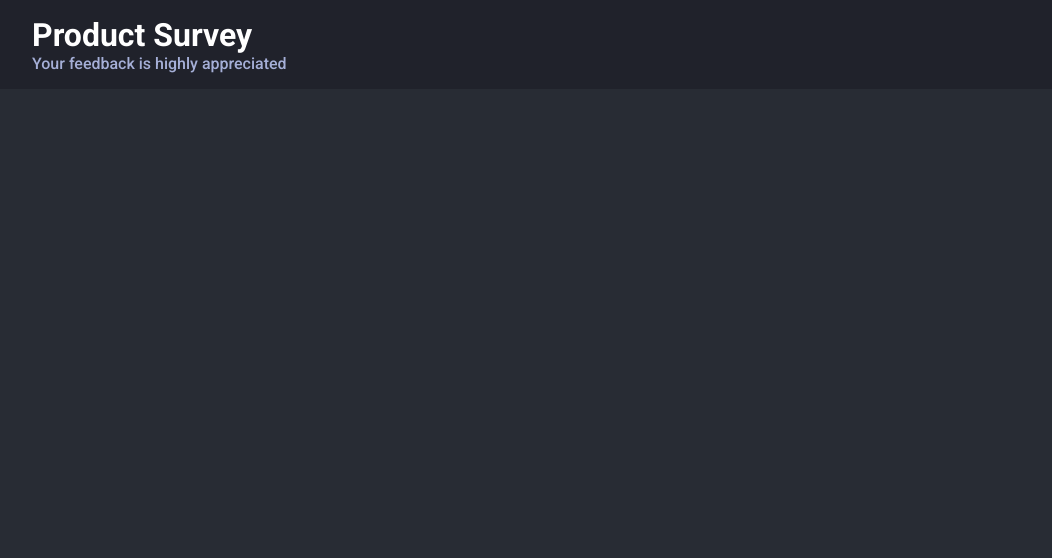
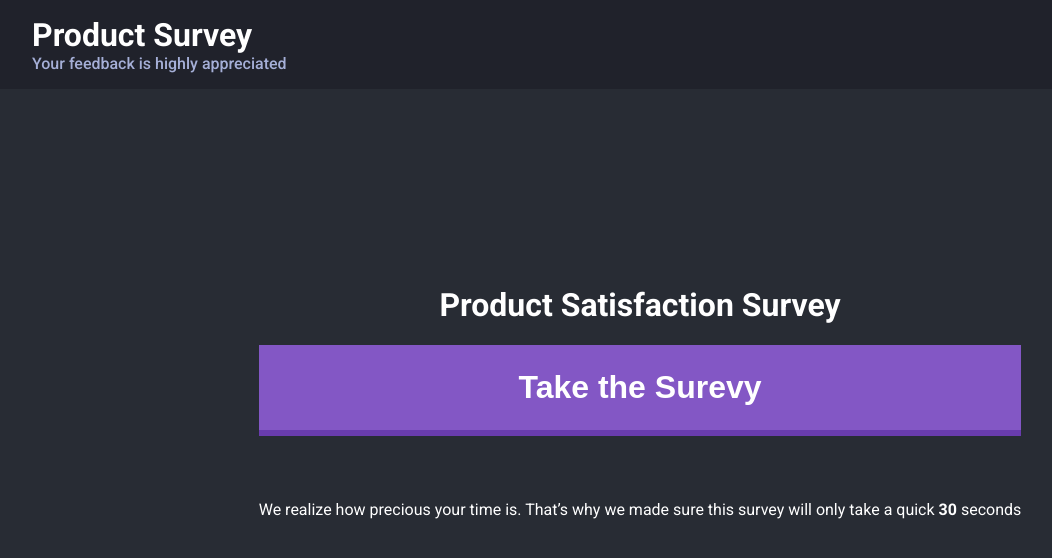
Before and after one commit to AhmedYehiaa/dunamic-online-survey, a React (Create React App) app: page /survey in a window 1280 px wide. Shown: the top 558 px of the page, without its empty margins (0-1052 px from the left). Built offline with nearby package versions, Linux system fonts and the light colour scheme.

Commit message:
Add react-router-dom

```diff
--- a/package.json
+++ b/package.json
@@ -7,6 +7,7 @@
     "prop-types": "^15.6.2",
     "react": "^16.7.0",
     "react-dom": "^16.7.0",
+    "react-router-dom": "^4.3.1",
     "react-scripts": "2.1.3"
   },
   "scripts": {
--- a/src/App.js
+++ b/src/App.js
@@ -1,6 +1,9 @@
 import React from 'react';
+import { Route, Redirect, Switch } from 'react-router-dom';
+
 import './App.css';
 import Header from './components/Header';
+import LandingPage from './containers/LandingPage';
 
 const App = () => {
   const title = 'Product Survey';
@@ -12,6 +15,13 @@ const App = () => {
         title={title}
         subTitle={subTitle}
       />
+      <div className="app-wrapper">
+        <Switch>
+          <Route path="/survey" component={LandingPage} />
+          <Redirect from="/" exact to="/survey" />
+          <Redirect to="/not-found" />
+        </Switch>
+      </div>
     </div>
 
   );
--- a/src/index.js
+++ b/src/index.js
@@ -1,9 +1,15 @@
 import React from 'react';
 import ReactDOM from 'react-dom';
+import { BrowserRouter } from 'react-router-dom';
+
 import App from './App';
 import * as serviceWorker from './serviceWorker';
 import './styles/styles.scss';
 
-ReactDOM.render(<App />, document.getElementById('root'));
+ReactDOM.render(
+  <BrowserRouter>
+    <App />
+  </BrowserRouter>, document.getElementById('root'),
+);
 
 serviceWorker.unregister();
```
Also changed, not shown: 1 other file (tests, documents, lock files or other folders).
